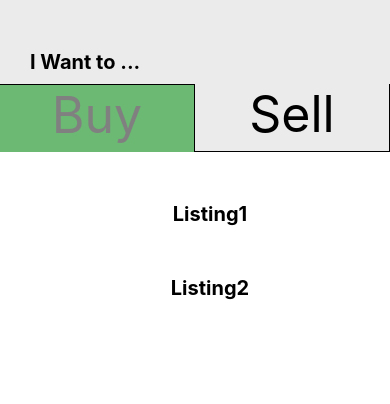
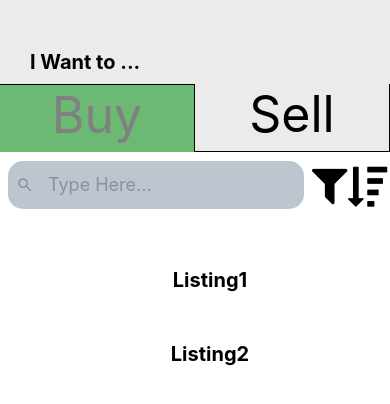
Before and after one commit to MarkoWONG/Team_SOUP_Neighbour_Soup_App, a React Native app: screen /Buy in a window 390 px wide. Shown: the top 404 px of the page. Built offline with nearby package versions, Linux system fonts and the light colour scheme.

Commit message:
added a search bar, filter and sort options

```diff
--- a/package.json
+++ b/package.json
@@ -16,6 +16,8 @@
     "@react-navigation/bottom-tabs": "^6.4.0",
     "@react-navigation/native": "^6.0.13",
     "@react-navigation/native-stack": "^6.9.1",
+    "@rneui/base": "github:react-native-elements/react-native-elements#base",
+    "@rneui/themed": "github:react-native-elements/react-native-elements#themed",
     "expo": "~46.0.16",
     "expo-image-picker": "~13.3.1",
     "expo-status-bar": "~1.4.0",
--- a/pages/marketplace/Buy.js
+++ b/pages/marketplace/Buy.js
@@ -1,6 +1,14 @@
-import { Text, View, StyleSheet, TouchableOpacity, Button } from 'react-native';
+import { Text, Alert, View, StyleSheet, TouchableOpacity } from 'react-native';
+import { SearchBar } from '@rneui/themed';
+import React, { useState } from 'react';
+import { FontAwesome } from '@expo/vector-icons';
 
 export default function Buy({ route, navigation }) {
+    const [search, setSearch] = useState("");
+
+    const updateSearch = (search) => {
+        setSearch(search);
+    };
     return (
         <View style={styles.main_container}>
             {/*///////////////////////        Title       ///////////////////////*/}
@@ -22,7 +30,30 @@ export default function Buy({ route, navigation }) {
                     </TouchableOpacity>
                 </View>
             </View>
-
+            {/*///////////////////////       Search       ///////////////////////*/}
+            <View style={styles.search_container}>
+                <SearchBar
+                    placeholder="Type Here..."
+                    onChangeText={updateSearch}
+                    value={search}
+                    lightTheme={true}
+                    round={true}
+                    containerStyle={styles.search_style}
+                    onClear={() => Alert.alert('Search Option', 'When user finishes entering search keywords it will filter the results according to the keywords') }
+                />
+                <TouchableOpacity
+                    style={styles.filter_style}
+                    onPress={() => Alert.alert('Filter Option', 'When tapped a Popup will appear with filter options') }
+                >
+                    <FontAwesome name="filter" size={45} color="black" />
+                </TouchableOpacity>
+                <TouchableOpacity
+                    style={styles.sort_style}
+                    onPress={() => Alert.alert('Sort Option', 'When tapped a Popup will appear with sort options') }
+                >
+                    <FontAwesome name="sort-amount-desc" size={40} color="black" />
+                </TouchableOpacity>
+            </View>
             {/*///////////////////////      Listings      ///////////////////////*/}
             <View style={styles.listing_container}>
                 <Text style={styles.title} >Listing1</Text>
@@ -46,6 +77,10 @@ const styles= StyleSheet.create({
     tabs_container: {
         backgroundColor: '#ffffff',
         height: '8%',
+        alignItems: "start",
+        flexDirection: 'row',
+    },
+    search_container: {
         alignItems: "start",
         flexDirection: 'row',
     },
@@ -86,4 +121,21 @@ const styles= StyleSheet.create({
         textAlign: 'center',
         fontSize: 50,
     },
+    search_style: {
+        width: '80%',
+        height: '101%',
+        backgroundColor: 'white',
+        borderBottomColor: 'white',
+        borderTopColor: 'white',
+    },
+    filter_style: {
+        textAlign: 'center',
+        flexDirection: 'row',
+        paddingTop: 10,
+    },
+    sort_style: {
+        textAlign: 'center',
+        flexDirection: 'row',
+        paddingTop: 15,
+    },
 });
--- a/pages/marketplace/Sell.js
+++ b/pages/marketplace/Sell.js
@@ -1,6 +1,13 @@
-import { Text, View, StyleSheet, TouchableOpacity, Button } from 'react-native';
+import { Text, Alert, View, StyleSheet, TouchableOpacity } from 'react-native';
+import { SearchBar } from '@rneui/themed';
+import React, { useState } from 'react';
+import { FontAwesome } from '@expo/vector-icons';
+export default function Sell({ route, navigation }) {
+    const [search, setSearch] = useState("");
 
-export default function Sell({ route, navigation }) {
+    const updateSearch = (search) => {
+        setSearch(search);
+    };
   return (
     <View style={styles.main_container}>
         {/*///////////////////////        Title       ///////////////////////*/}
@@ -22,7 +29,30 @@ export default function Sell({ route, navigation }) {
                 <Text style={styles.second_tab_text}>Sell</Text>
             </View>
         </View>
-
+        {/*///////////////////////       Search       ///////////////////////*/}
+        <View style={styles.search_container}>
+            <SearchBar
+                placeholder="Type Here..."
+                onChangeText={updateSearch}
+                value={search}
+                lightTheme={true}
+                round={true}
+                containerStyle={styles.search_style}
+                onClear={() => Alert.alert('Search Option', 'When user finishes entering search keywords it will filter the results according to the keywords') }
+            />
+            <TouchableOpacity
+                style={styles.filter_style}
+                onPress={() => Alert.alert('Filter Option', 'When tapped a Popup will appear with filter options') }
+            >
+                <FontAwesome name="filter" size={45} color="black" />
+            </TouchableOpacity>
+            <TouchableOpacity
+                style={styles.sort_style}
+                onPress={() => Alert.alert('Sort Option', 'When tapped a Popup will appear with sort options') }
+            >
+                <FontAwesome name="sort-amount-desc" size={40} color="black" />
+            </TouchableOpacity>
+        </View>
         {/*///////////////////////      Listings      ///////////////////////*/}
         <View style={styles.listing_container}>
             <Text style={styles.title} >Listing1</Text>
@@ -67,6 +97,10 @@ const styles= StyleSheet.create({
         alignItems: 'flex-end',
         marginRight: 20,
     },
+    search_container: {
+        alignItems: "start",
+        flexDirection: 'row',
+    },
     first_tab: {
         height: '100%',
         width: '50%',
@@ -104,4 +138,21 @@ const styles= StyleSheet.create({
         fontSize: 25,
         color: 'white'
     },
+    search_style: {
+        width: '80%',
+        height: '101%',
+        backgroundColor: 'white',
+        borderBottomColor: 'white',
+        borderTopColor: 'white',
+    },
+    filter_style: {
+        textAlign: 'center',
+        flexDirection: 'row',
+        paddingTop: 10,
+    },
+    sort_style: {
+        textAlign: 'center',
+        flexDirection: 'row',
+        paddingTop: 15,
+    },
 });
```
Also changed, not shown: images_icons/search.png (added), 1 other file (tests, documents, lock files or other folders). Lines whose indentation alone changed are shown as unchanged.
